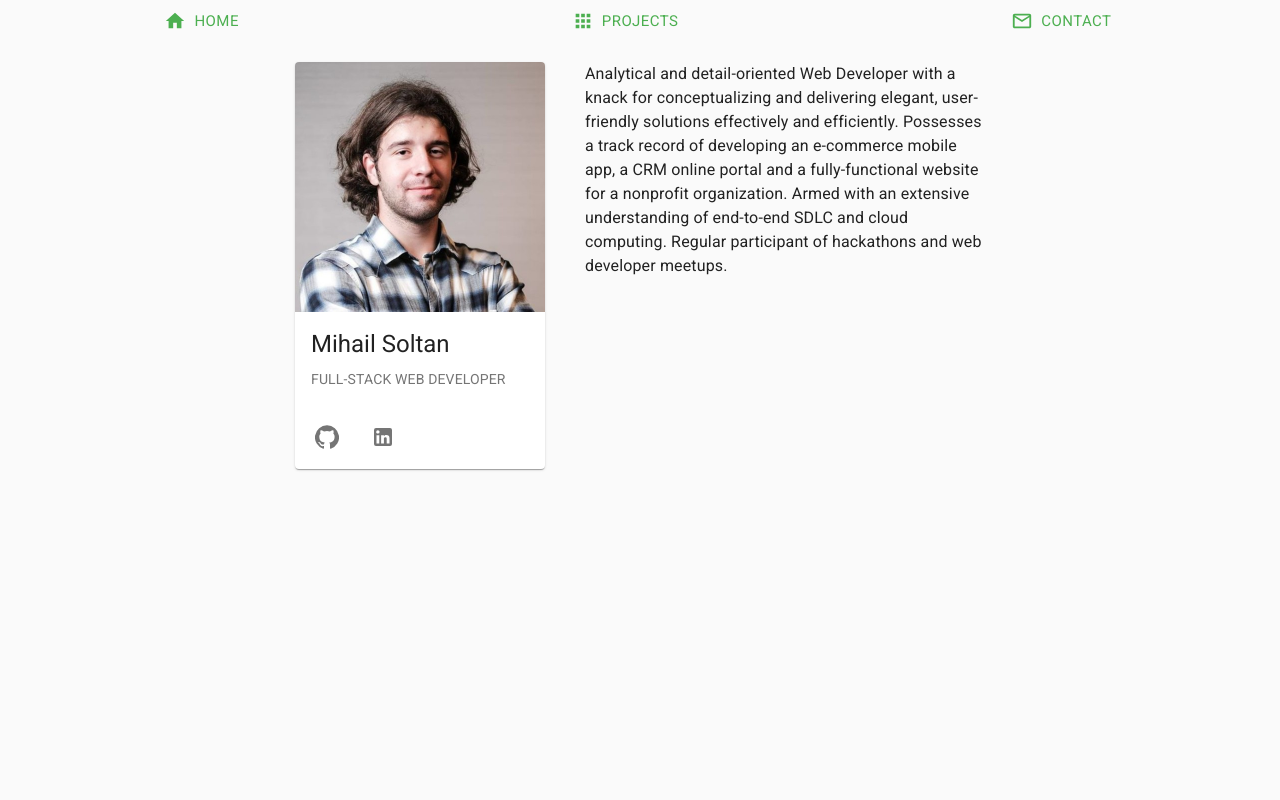
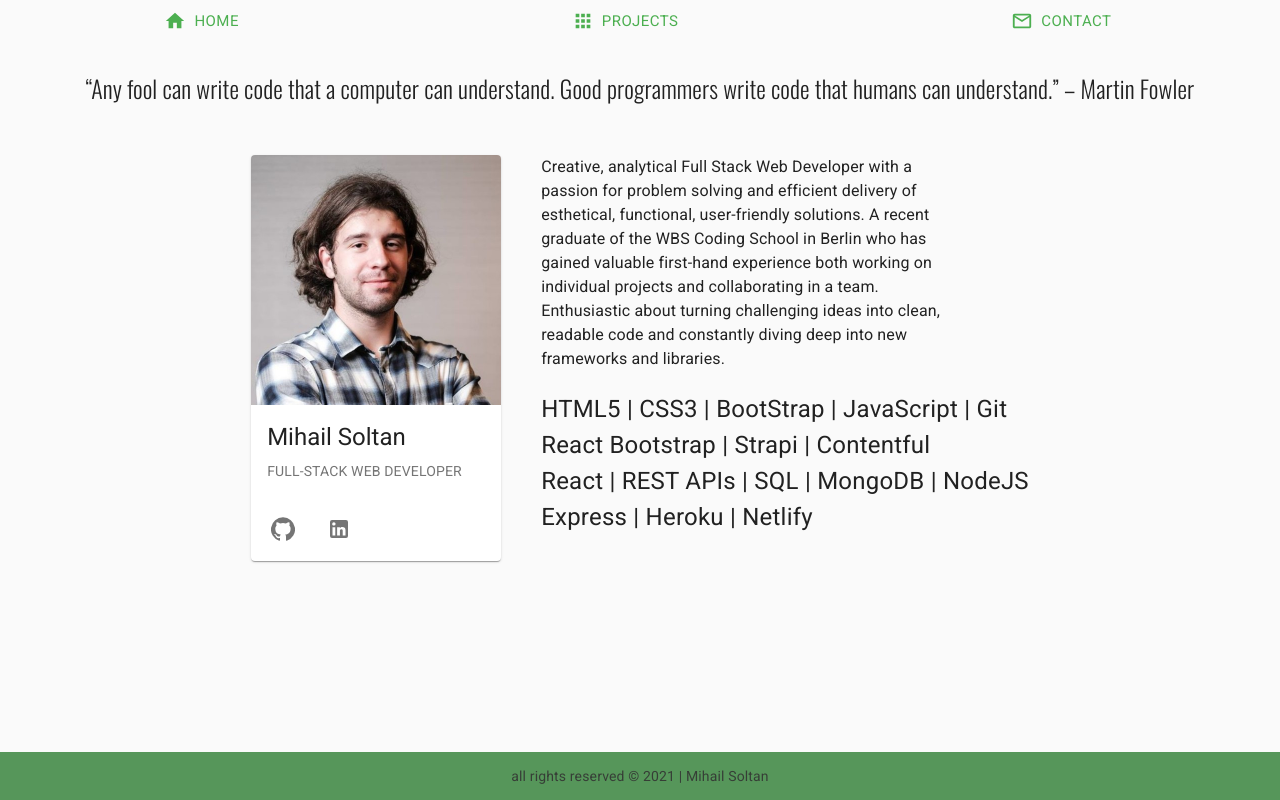
Before and after one commit to mihail-soltan/portfolio, a React (Create React App) app: page / in a window 1280 px wide. Built offline with nearby package versions, Linux system fonts and the light colour scheme.

Commit message:
added footer, styling

```diff
--- a/src/App.css
+++ b/src/App.css
@@ -1,6 +1,9 @@
+@import url('https://fonts.googleapis.com/css2?family=Oswald:wght@300&display=swap');
 
 .App {
   text-align: center;
+  width: 100%;
+  height: 100%;
 }
 
 .App-logo {
@@ -14,6 +17,25 @@
   }
 }
 
+.quote{
+  font-size: 24px;
+  font-family: 'Oswald', sans-serif;
+  padding: 5px;
+
+}
+.footerBox {
+  display: flex;
+  position: fixed;
+  flex-direction: column;
+  bottom: 0;
+  width: 100%;
+  align-items: center;
+  justify-self: center;
+  margin-top: 5rem;
+  background-color: #2E7D32;
+  opacity: 0.8;
+  /* height: 10vh; */
+}
 .App-header {
   background-color: #282c34;
   min-height: 100vh;
@@ -37,7 +59,9 @@
     transform: rotate(360deg);
   }
 }
+@media(max-width: 400px){
 
+}
 @media(max-width: 375px){
 
 }
--- a/src/App.js
+++ b/src/App.js
@@ -1,25 +1,26 @@
-import './App.css';
-import CenteredTabs from './Navbar'
-import Box from '@material-ui/core/Box';
-import Profile from './Profile'
-import Projects from './Projects'
-import Contact from './Contact'
-import { Switch, Route } from 'react-router-dom'
-import useMediaQuery from '@material-ui/core/useMediaQuery';
-import { createTheme, ThemeProvider } from '@material-ui/core/styles';
-import CssBaseline from '@material-ui/core/CssBaseline';
-import React from 'react';
+import "./App.css";
+import CenteredTabs from "./Navbar";
+import Box from "@material-ui/core/Box";
+import Profile from "./Profile";
+import Projects from "./Projects";
+import Contact from "./Contact";
+import { Switch, Route } from "react-router-dom";
+import useMediaQuery from "@material-ui/core/useMediaQuery";
+import { createTheme, ThemeProvider } from "@material-ui/core/styles";
+import CssBaseline from "@material-ui/core/CssBaseline";
+import React from "react";
+import Footer from "./Footer";
 function App() {
-  const prefersDarkMode = useMediaQuery('(prefers-color-scheme: dark)');
+  const prefersDarkMode = useMediaQuery("(prefers-color-scheme: dark)");
 
   const theme = React.useMemo(
     () =>
       createTheme({
         palette: {
-          type: prefersDarkMode ? 'dark' : 'light',
+          type: prefersDarkMode ? "dark" : "light",
         },
       }),
-    [prefersDarkMode],
+    [prefersDarkMode]
   );
 
   return (
@@ -41,6 +42,7 @@ function App() {
         </Route>
       </Switch>
       {/* </Box> */}
+      <Footer />
     </ThemeProvider>
   );
 }
--- /dev/null
+++ b/src/Footer.js
@@ -0,0 +1,43 @@
+import React from "react";
+import { green } from "@material-ui/core/colors";
+import { createTheme, ThemeProvider } from "@material-ui/core/styles";
+
+const styles = {
+  position: "relative",
+  width: "100%",
+
+  bottom: 0,
+  // borderTop: "1.5px solid #3B3F39",
+};
+const theme = createTheme({
+  palette: {
+    primary: green,
+  },
+});
+
+export default function Footer() {
+  return (
+    <ThemeProvider >
+      <footer className="footerBox" theme={theme}>
+        <p>all rights reserved © 2021 | Mihail Soltan</p>
+      </footer>
+    </ThemeProvider>
+    // <Box  className="footerBox">
+    //   <Grid style={{ alignItems: "center"}}>
+    //     <Grid item
+    //       style={{
+    //         display: "flex",
+    //         alignItems: "center",
+    //         justifyContent: "center",
+    //         // backgroundColor: "whitesmoke",
+    //         // color: "#3B3F39",
+    //         fontSize: "16px",
+    //         padding: "10px",
+    //       }}
+    //     >
+    //         all rights reserved © 2021 | Mihail Soltan
+    //     </Grid >
+    //   </Grid>
+    // </Box>
+  );
+}
--- a/src/Profile.js
+++ b/src/Profile.js
@@ -1,35 +1,51 @@
-import React from 'react';
-import { makeStyles } from '@material-ui/core/styles';
-import IconButton from '@material-ui/core/IconButton';
-import GitHubIcon from '@material-ui/icons/GitHub';
-import LinkedInIcon from '@material-ui/icons/LinkedIn';
-import Card from '@material-ui/core/Card';
-import CardActionArea from '@material-ui/core/CardActionArea';
-import CardActions from '@material-ui/core/CardActions';
-import CardContent from '@material-ui/core/CardContent';
-import CardMedia from '@material-ui/core/CardMedia';
-import Typography from '@material-ui/core/Typography';
-import Box from '@material-ui/core/Box'
-
+import React from "react";
+import { makeStyles } from "@material-ui/core/styles";
+import IconButton from "@material-ui/core/IconButton";
+import GitHubIcon from "@material-ui/icons/GitHub";
+import LinkedInIcon from "@material-ui/icons/LinkedIn";
+import Card from "@material-ui/core/Card";
+import CardActionArea from "@material-ui/core/CardActionArea";
+import CardActions from "@material-ui/core/CardActions";
+import CardContent from "@material-ui/core/CardContent";
+import CardMedia from "@material-ui/core/CardMedia";
+import Typography from "@material-ui/core/Typography";
+import Box from "@material-ui/core/Box";
 
 const useStyles = makeStyles({
   root: {
-        width: '100%',
+    width: "100%",
     maxWidth: 250,
     margin: 20,
   },
   text: {
-        width: '100%',
+    width: "100%",
     maxWidth: 400,
     margin: 20,
-    }
+  },
+  tech: {
+    fontSize: 24,
+    width: "100%",
+    margin: 20,
+  },
 });
-
 
 export default function Profile() {
   const classes = useStyles();
 
   return (
+    <>
+      <Box
+        display="flex"
+        justifyContent="center"
+        flexWrap="wrap"
+        flexDirection="column"
+        alignContent="center"
+      >
+        <p className="quote">
+          “Any fool can write code that a computer can understand. Good
+          programmers write code that humans can understand.” – Martin Fowler
+        </p>
+      </Box>
       <Box display="flex" justifyContent="center" flexWrap="wrap">
         <Card className={classes.root}>
           <CardActionArea>
@@ -55,16 +71,37 @@ export default function Profile() {
                 <GitHubIcon />
               </IconButton>
             </a>
-                    <a href="https://www.linkedin.com/in/mihail-soltan/" target="_blank">
+            <a
+              href="https://www.linkedin.com/in/mihail-soltan/"
+              target="_blank"
+            >
               <IconButton aria-label="delete">
                 <LinkedInIcon />
               </IconButton>
             </a>
           </CardActions>
         </Card>
+        <Box>
           <Typography className={classes.text} variant="body1" gutterBottom>
-            Analytical and detail-oriented Web Developer with a knack for conceptualizing and delivering elegant, user-friendly solutions effectively and efficiently. Possesses a track record of developing an e-commerce mobile app, a CRM online portal and a fully-functional website for a nonprofit organization. Armed  with an extensive understanding of end-to-end SDLC and cloud computing. Regular participant of  hackathons and web developer meetups.
+            Creative, analytical Full Stack Web Developer with a passion for
+            problem solving and efficient delivery of esthetical, functional,
+            user-friendly solutions. A recent graduate of the WBS Coding School
+            in Berlin who has gained valuable first-hand experience both working
+            on individual projects and collaborating in a team. Enthusiastic
+            about turning challenging ideas into clean, readable code and
+            constantly diving deep into new frameworks and libraries.
+          </Typography>
+          <Typography  className={classes.tech}>
+            HTML5 | CSS3 | BootStrap | JavaScript | Git
+            <br/>
+            React Bootstrap | Strapi | Contentful
+            <br/>
+            React | REST APIs | SQL | MongoDB | NodeJS
+            <br/>
+            Express | Heroku | Netlify
           </Typography>
         </Box>
+      </Box>
+    </>
   );
 }
```
Lines whose indentation alone changed are shown as unchanged.
